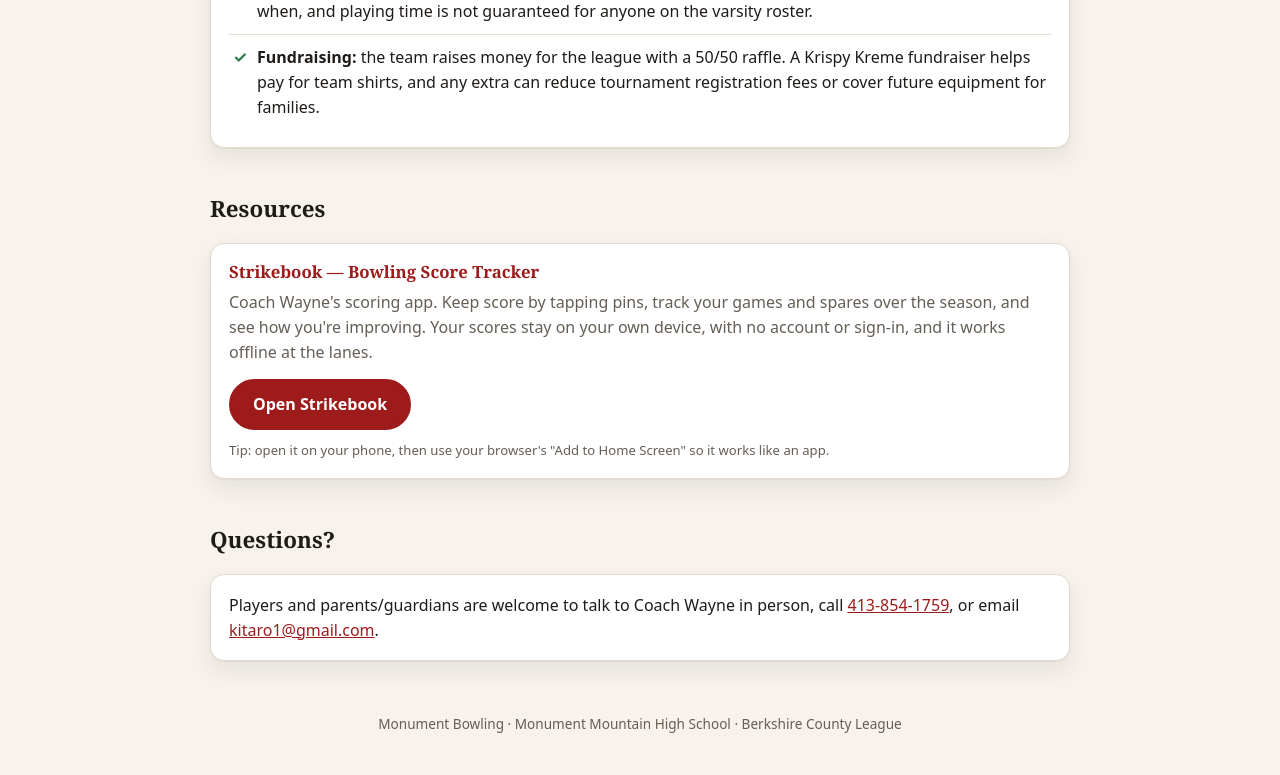
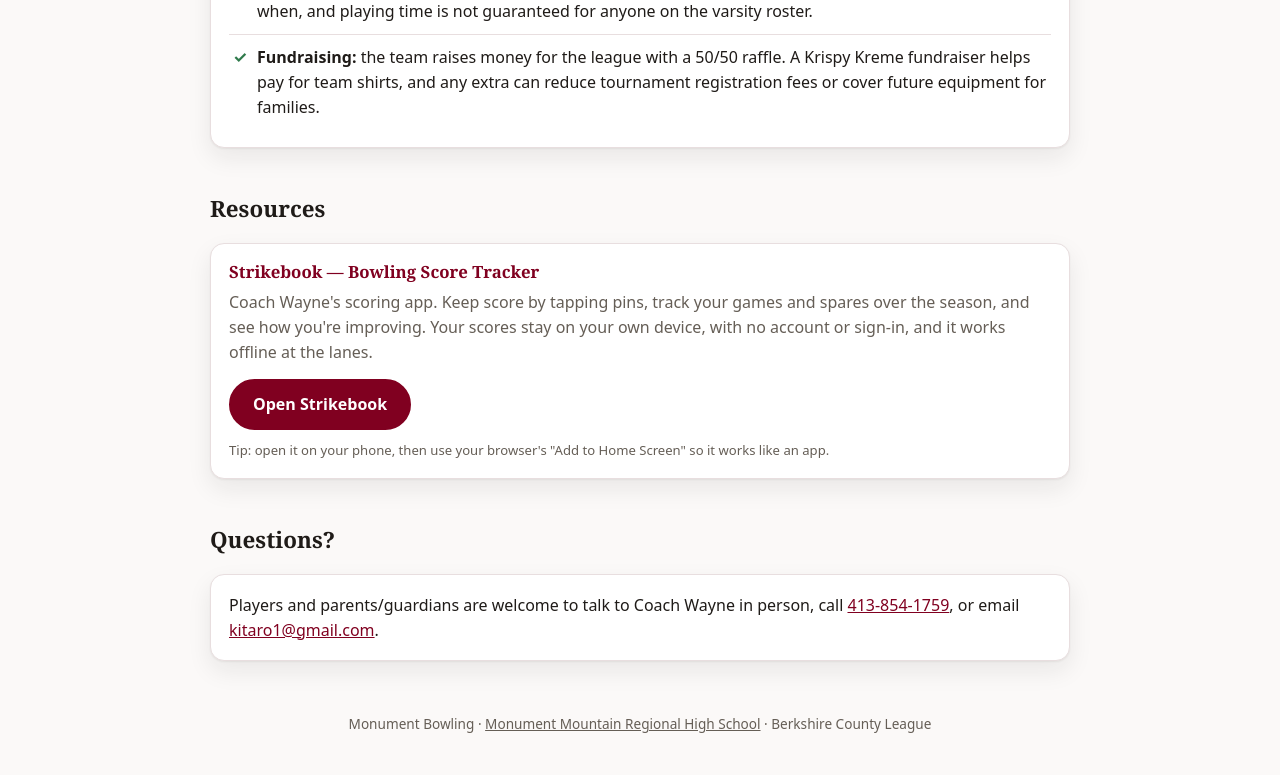
Before and after one commit to cartoticus/MonumentBowling, a plain HTML site: page index.html in a window 1280 px wide. Shown: the part 1231-2006 px from the top of the page. Drawn offline with Linux system fonts and the light colour scheme.

Commit message:
Maroon and white theme, link to school site
Co-Authored-By: Claude Sonnet 5.5 <noreply@anthropic.com>
Claude-Session: https://claude.ai/code/session_01KNXiYLCbirdeiuK6BPKfXG

```diff
--- a/assets/style.css
+++ b/assets/style.css
@@ -1,30 +1,32 @@
 /* Monument Bowling — shared site styles (no external dependencies) */
 
 :root {
-  --bg: #F7F3EC;
+  --bg: #FBF9F8;
   --card: #FFFFFF;
-  --red: #9E1B1B;
-  --red-2: #7C1414;
-  --red-tint: #F5E3E1;
+  --red: #800020;
+  --red-2: #5E0017;
+  --red-tint: #F6E6E9;
   --ink: #1F1B18;
   --ink-soft: #655E56;
-  --line: #E3DACB;
+  --line: #E8DEDF;
   --good: #2F7A4B;
   --bad: #B3321F;
+  --nav: #800020;
   --shadow: 0 1px 2px rgba(31,27,24,.06), 0 10px 24px rgba(31,27,24,.08);
 }
 @media (prefers-color-scheme: dark) {
   :root {
-    --bg: #161312;
-    --card: #211C1A;
-    --red: #D8504A;
-    --red-2: #B93C37;
-    --red-tint: #3A1F1E;
+    --bg: #151112;
+    --card: #211A1C;
+    --red: #E0687F;
+    --red-2: #C44B63;
+    --red-tint: #3A1A21;
     --ink: #F1EBE2;
     --ink-soft: #B3AA9D;
-    --line: #3A332F;
+    --line: #3C3135;
     --good: #6CC08A;
     --bad: #F08A78;
+    --nav: #5E0017;
     --shadow: 0 1px 2px rgba(0,0,0,.4), 0 12px 28px rgba(0,0,0,.45);
   }
 }
@@ -47,13 +49,13 @@ a { color: var(--red); }
 section.wrap { padding-block: 24px; }
 
 /* Nav */
-header.site-nav { background: #1F1B18; color: #fff; position: sticky; top: 0; z-index: 10; box-shadow: var(--shadow); }
+header.site-nav { background: var(--nav); color: #fff; position: sticky; top: 0; z-index: 10; box-shadow: var(--shadow); }
 header.site-nav .wrap { display: flex; align-items: center; justify-content: space-between; gap: 16px; padding-block: 10px; flex-wrap: wrap; }
 .brand { display: flex; align-items: center; gap: 10px; text-decoration: none; color: #fff; font-family: Georgia, serif; font-weight: 700; }
 .brand img { width: 36px; height: 36px; border-radius: 8px; }
 nav.links { display: flex; align-items: center; gap: 8px 18px; flex-wrap: wrap; }
 nav.links a { color: #fff; text-decoration: none; font-size: .9rem; font-weight: 600; opacity: .8; padding-block: 4px; border-bottom: 2px solid transparent; }
-nav.links a:hover, nav.links a.active { opacity: 1; border-bottom-color: #E2564F; }
+nav.links a:hover, nav.links a.active { opacity: 1; border-bottom-color: #fff; }
 .share-btn { background: none; border: 0; color: #fff; cursor: pointer; padding: 4px; opacity: .85; }
 .share-btn:hover { opacity: 1; }
 .share-btn svg { width: 20px; height: 20px; display: block; }
@@ -93,7 +95,7 @@ ul.checklist li::before { content: "✓"; position: absolute; left: 4px; color:
 /* Schedule */
 table.schedule { width: 100%; border-collapse: collapse; background: var(--card); border-radius: 14px; overflow: hidden; box-shadow: var(--shadow); }
 table.schedule th, table.schedule td { padding: 11px 14px; text-align: left; border-bottom: 1px solid var(--line); font-size: .95rem; }
-table.schedule th { background: #1F1B18; color: #fff; font-size: .8rem; letter-spacing: .05em; text-transform: uppercase; }
+table.schedule th { background: var(--nav); color: #fff; font-size: .8rem; letter-spacing: .05em; text-transform: uppercase; }
 table.schedule tr:last-child td { border-bottom: 0; }
 table.schedule tr.past { opacity: .5; }
 table.schedule tr.next td { background: var(--red-tint); font-weight: 600; }
@@ -131,5 +133,7 @@ table.schedule tr.next td { background: var(--red-tint); font-weight: 600; }
 
 footer.site-footer { text-align: center; color: var(--ink-soft); font-size: .85rem; padding: 28px 20px 40px; }
 
-.share-toast { position: fixed; left: 50%; bottom: 28px; transform: translate(-50%, 20px); background: #1F1B18; color: #fff; padding: 10px 18px; border-radius: 999px; opacity: 0; transition: all .25s; z-index: 50; }
+.share-toast { position: fixed; left: 50%; bottom: 28px; transform: translate(-50%, 20px); background: var(--nav); color: #fff; padding: 10px 18px; border-radius: 999px; opacity: 0; transition: all .25s; z-index: 50; }
 .share-toast.show { opacity: 1; transform: translate(-50%, 0); }
+
+footer.site-footer a { color: var(--ink-soft); }
--- a/index.html
+++ b/index.html
@@ -3,13 +3,13 @@
 <head>
 <meta charset="utf-8">
 <meta name="viewport" content="width=device-width, initial-scale=1">
-<title>Monument Bowling — Monument Mountain High School</title>
-<meta name="description" content="Monument Mountain High School bowling team: season info, schedule, costs, and roster sign-up.">
+<title>Monument Bowling — Monument Mountain Regional High School</title>
+<meta name="description" content="Monument Mountain Regional High School bowling team: season info, schedule, costs, and roster sign-up.">
 <link rel="stylesheet" href="assets/style.css">
 <link rel="manifest" href="manifest.webmanifest">
 <link rel="icon" href="assets/icons/favicon-32.png" sizes="32x32">
 <link rel="apple-touch-icon" href="assets/icons/apple-touch-icon.png">
-<meta name="theme-color" content="#9E1B1B">
+<meta name="theme-color" content="#800020">
 <meta name="apple-mobile-web-app-capable" content="yes">
 <meta name="apple-mobile-web-app-title" content="Monument Bowling">
 </head>
@@ -23,14 +23,14 @@
       <a href="schedule.html">Schedule</a>
       <a href="join.html">Join the Roster</a>
       <a href="index.html#resources">Resources</a>
-      <button type="button" class="share-btn" data-share data-share-title="Monument Bowling" data-share-text="Monument Mountain High School bowling — schedule and sign-up." aria-label="Share this page"><svg viewBox="0 0 24 24" fill="none" stroke="currentColor" stroke-width="2" stroke-linecap="round" stroke-linejoin="round"><circle cx="18" cy="5" r="3"/><circle cx="6" cy="12" r="3"/><circle cx="18" cy="19" r="3"/><line x1="8.59" y1="13.51" x2="15.42" y2="17.49"/><line x1="15.41" y1="6.51" x2="8.59" y2="10.49"/></svg></button>
+      <button type="button" class="share-btn" data-share data-share-title="Monument Bowling" data-share-text="Monument Mountain Regional High School bowling — schedule and sign-up." aria-label="Share this page"><svg viewBox="0 0 24 24" fill="none" stroke="currentColor" stroke-width="2" stroke-linecap="round" stroke-linejoin="round"><circle cx="18" cy="5" r="3"/><circle cx="6" cy="12" r="3"/><circle cx="18" cy="19" r="3"/><line x1="8.59" y1="13.51" x2="15.42" y2="17.49"/><line x1="15.41" y1="6.51" x2="8.59" y2="10.49"/></svg></button>
     </nav>
   </div>
 </header>
 
 <section class="hero wrap">
   <img class="crest" src="assets/icons/icon-512.png" alt="Monument Bowling logo">
-  <div class="tagline">Monument Mountain High School · Berkshire County League</div>
+  <div class="tagline"><a href="https://mmrhs.bhrsd.org/" target="_blank" rel="noopener" style="color:inherit;">Monument Mountain Regional High School</a> · Berkshire County League</div>
   <h1>Welcome to Monument Bowling!</h1>
   <p class="lead">An 11-week season of Wednesday practices and Friday matches, with a shot at the Berkshire County championship and the state high school championship.</p>
   <div class="cta-row">
@@ -96,7 +96,7 @@
   </div>
 </section>
 
-<footer class="site-footer">Monument Bowling · Monument Mountain High School · Berkshire County League</footer>
+<footer class="site-footer">Monument Bowling · <a href="https://mmrhs.bhrsd.org/" target="_blank" rel="noopener">Monument Mountain Regional High School</a> · Berkshire County League</footer>
 
 <script>
   if ('serviceWorker' in navigator) {
--- a/sw.js
+++ b/sw.js
@@ -1,6 +1,6 @@
 // Monument Bowling — service worker
 // Bump CACHE_NAME whenever the site's own files change so clients pick up the update.
-const CACHE_NAME = "mb-cache-v4";
+const CACHE_NAME = "mb-cache-v5";
 const PRECACHE_URLS = [
   "./",
   "./index.html",
```
Also changed, not shown: join.html (+4 -4 lines), schedule.html (+4 -4 lines), assets/icons/apple-touch-icon.png, assets/icons/favicon-32.png, assets/icons/icon-192.png, assets/icons/icon-512.png, assets/icons/icon-maskable-192.png, assets/icons/icon-maskable-512.png, manifest.webmanifest, 1 other file.
